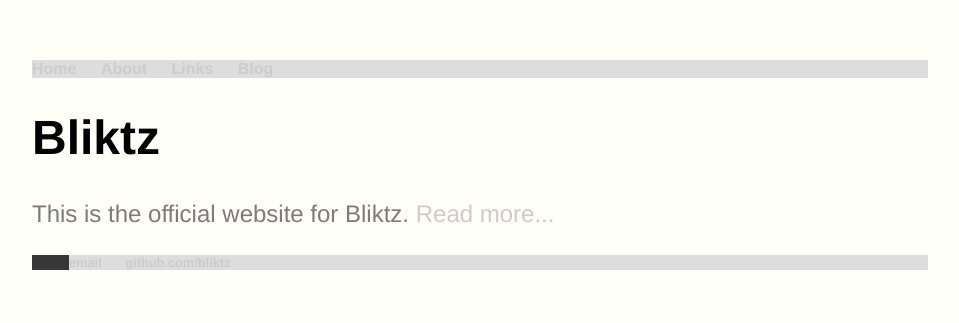
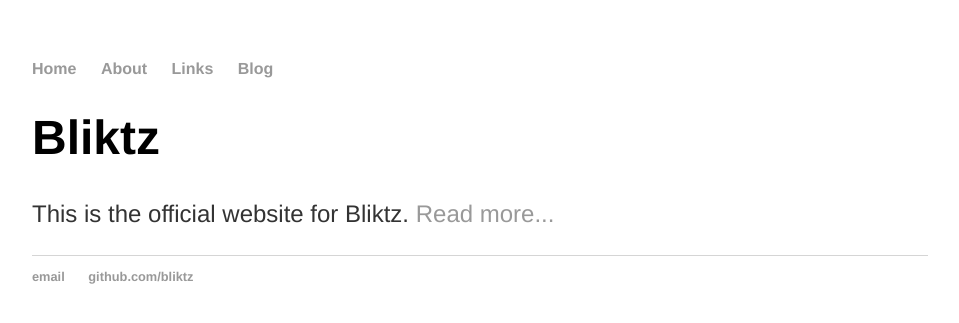
Before and after one commit to bliktz/bliktz.github.io, a Jekyll site: the page built from index.html, in a window 1280 px wide. Shown: the top 323 px of the page, without its empty margins (160-1119 px from the left). Built offline with Jekyll 4.4.1, drawn with Linux system fonts in a browser that asks for light colours.

Commit message:
Update main.css

```diff
--- a/css/main.css
+++ b/css/main.css
@@ -1,15 +1,12 @@
 body {
     margin: 60px auto;
     width: 70%;
-    background-color: #fffef7
 }
 nav ul, footer ul {
     font-family:'Helvetica', 'Arial', 'Sans-Serif';
     padding: 0px;
     list-style: none;
     font-weight: bold;
-    background-color: #ddd;
-    color: black;
 }
 nav ul li, footer ul li {
     display: inline;
@@ -17,7 +14,7 @@
 }
 a {
     text-decoration: none;
-    color: #cccccc;
+    color: #999;
 }
 a:hover {
     text-decoration: underline;
@@ -30,10 +27,10 @@
     font-size: 1.5em;
     font-family:'Helvetica', 'Arial', 'Sans-Serif';
     line-height: 1.4em;
-    color: #7b7b7b;
+    color: #333;
 }
 footer {
-    border-left: 37px solid #373737;
+    border-top: 1px solid #d5d5d5;
     font-size: .8em;
 }
 
```
